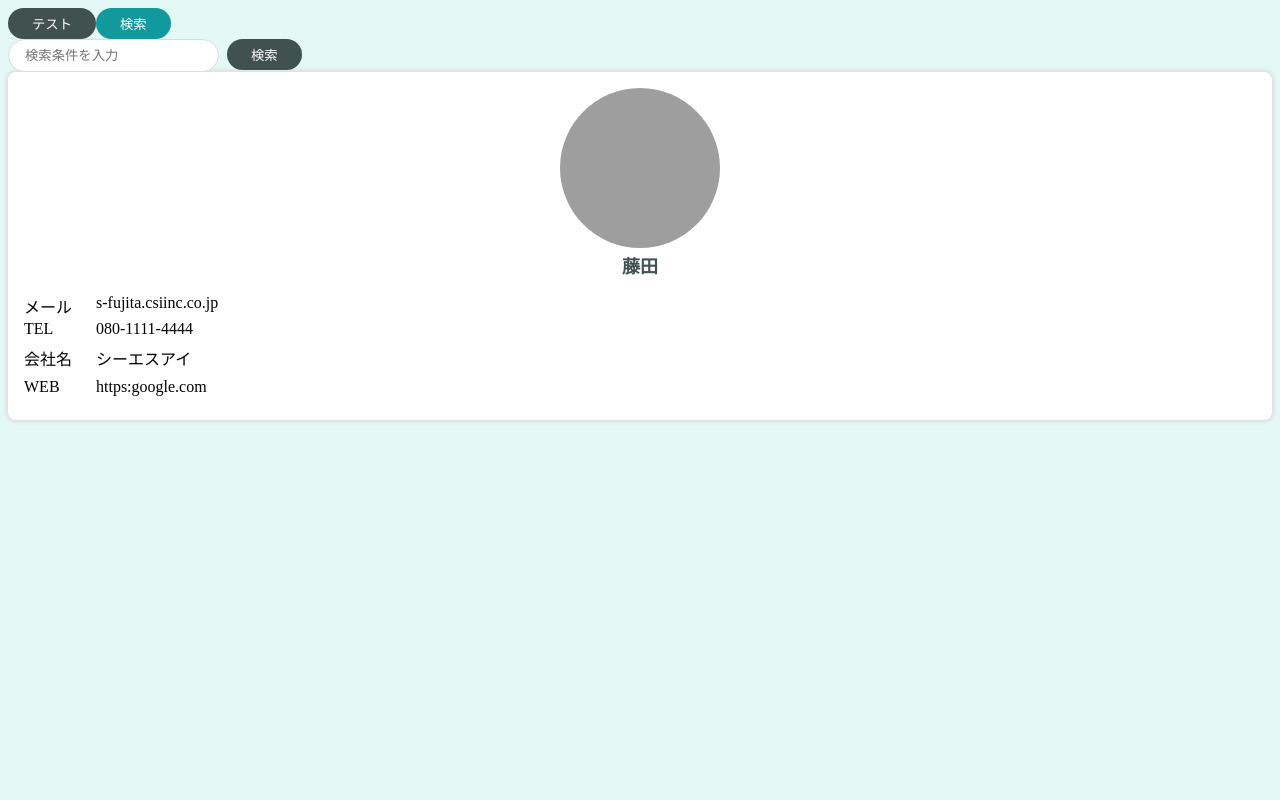
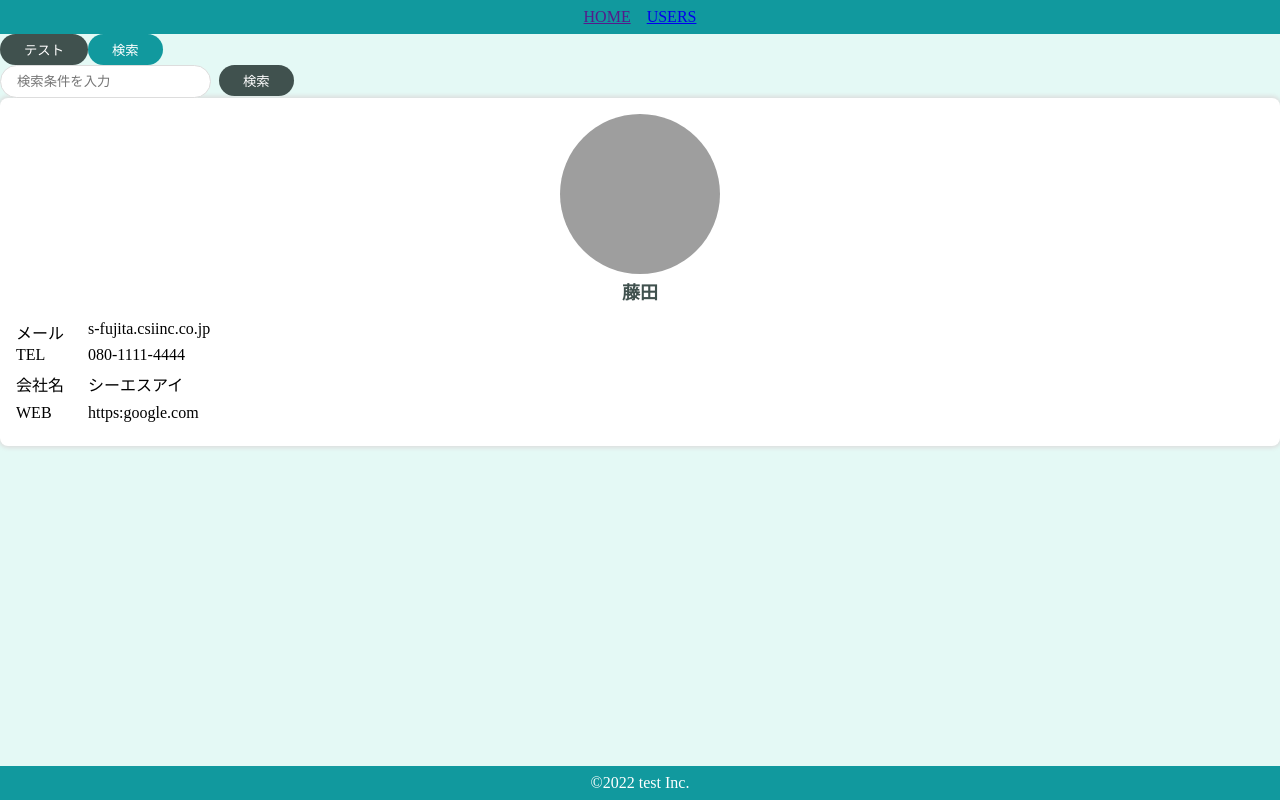
Before and after one commit to fujifuji031/AtomicDesign, a React (Create React App) app: page / in a window 1280 px wide. Built offline with nearby package versions, Linux system fonts and the light colour scheme; grey boxes are pictures that could not be loaded.

Commit message:
Headar,Footer作成

```diff
--- a/src/App.js
+++ b/src/App.js
@@ -1,7 +1,10 @@
+import { BrowserRouter } from "react-router-dom";
 import { PrimaryButton } from "./components/atoms/button/PrimaryButton";
 import { SecondaryButton } from "./components/atoms/button/SecondaryButton";
 import { SearchInput } from "./components/molecules/SearcnInput";
 import { UserCard } from "./components/organisms/user/UserCard";
+import { DefaultLayout } from "./components/templetes/DefaultLayout";
+import { HeaderOnly } from "./components/templetes/HeaderOnly";
 
 import "./styles.css";
 
@@ -18,12 +21,14 @@
 
 export default function App() {
   return (
-    <div className="App">
-      <PrimaryButton>テスト</PrimaryButton>
-      <SecondaryButton>検索</SecondaryButton>
-      <br />
-      <SearchInput />
-      <UserCard user={user} />
-    </div>
+    <BrowserRouter>
+      <DefaultLayout>
+        <PrimaryButton>テスト</PrimaryButton>
+        <SecondaryButton>検索</SecondaryButton>
+        <br />
+        <SearchInput />
+        <UserCard user={user} />
+      </DefaultLayout>
+    </BrowserRouter>
   );
 }
--- /dev/null
+++ b/src/components/atoms/layout/Footer.jsx
@@ -0,0 +1,15 @@
+import styled from "styled-components";
+
+export const Footer = () => {
+  return <SFooter>&copy;2022 test Inc.</SFooter>;
+};
+
+const SFooter = styled.footer`
+  background-color: #11999e;
+  color: #fff;
+  text-align: center;
+  padding: 8px 0;
+  position: fixed;
+  bottom: 0;
+  width: 100%;
+`;
--- /dev/null
+++ b/src/components/atoms/layout/Header.jsx
@@ -0,0 +1,22 @@
+import { Link } from "react-router-dom";
+import styled from "styled-components";
+
+export const Header = () => {
+  return (
+    <SHeader>
+      <SLink>HOME</SLink>
+      <SLink to="/users">USERS</SLink>
+    </SHeader>
+  );
+};
+
+const SHeader = styled.header`
+  background-color: #11999e;
+  color: #fff;
+  text-align: center;
+  padding: 8px 0;
+`;
+
+const SLink = styled(Link)`
+  margin: 0 8px;
+`;
--- a/src/components/templetes/DefaultLayout.jsx
+++ b/src/components/templetes/DefaultLayout.jsx
@@ -0,0 +1,13 @@
+import { Footer } from "../atoms/layout/Footer";
+import { Header } from "../atoms/layout/Header";
+
+export const DefaultLayout = (props) => {
+  const { children } = props;
+  return (
+    <>
+      <Header />
+      {children}
+      <Footer />
+    </>
+  );
+};
--- a/src/components/templetes/HeaderOnly.jsx
+++ b/src/components/templetes/HeaderOnly.jsx
@@ -0,0 +1,11 @@
+import { Header } from "../atoms/layout/Header";
+
+export const HeaderOnly = (props) => {
+  const { children } = props;
+  return (
+    <>
+      <Header />
+      {children}
+    </>
+  );
+};
--- a/src/styles.css
+++ b/src/styles.css
@@ -5,4 +5,6 @@
 
 body {
   background-color: #e4f9f5;
+  margin: 0px;
+  min-height: 100vh;
 }
```
